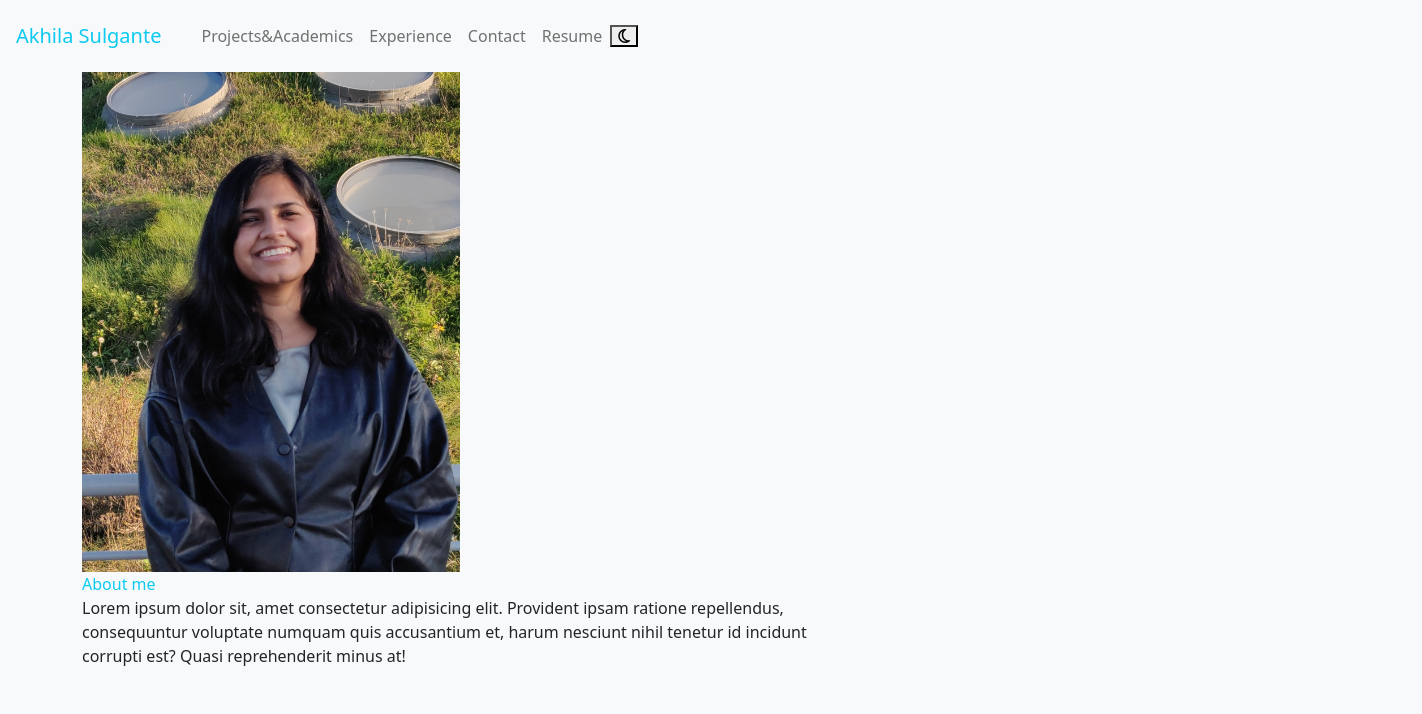
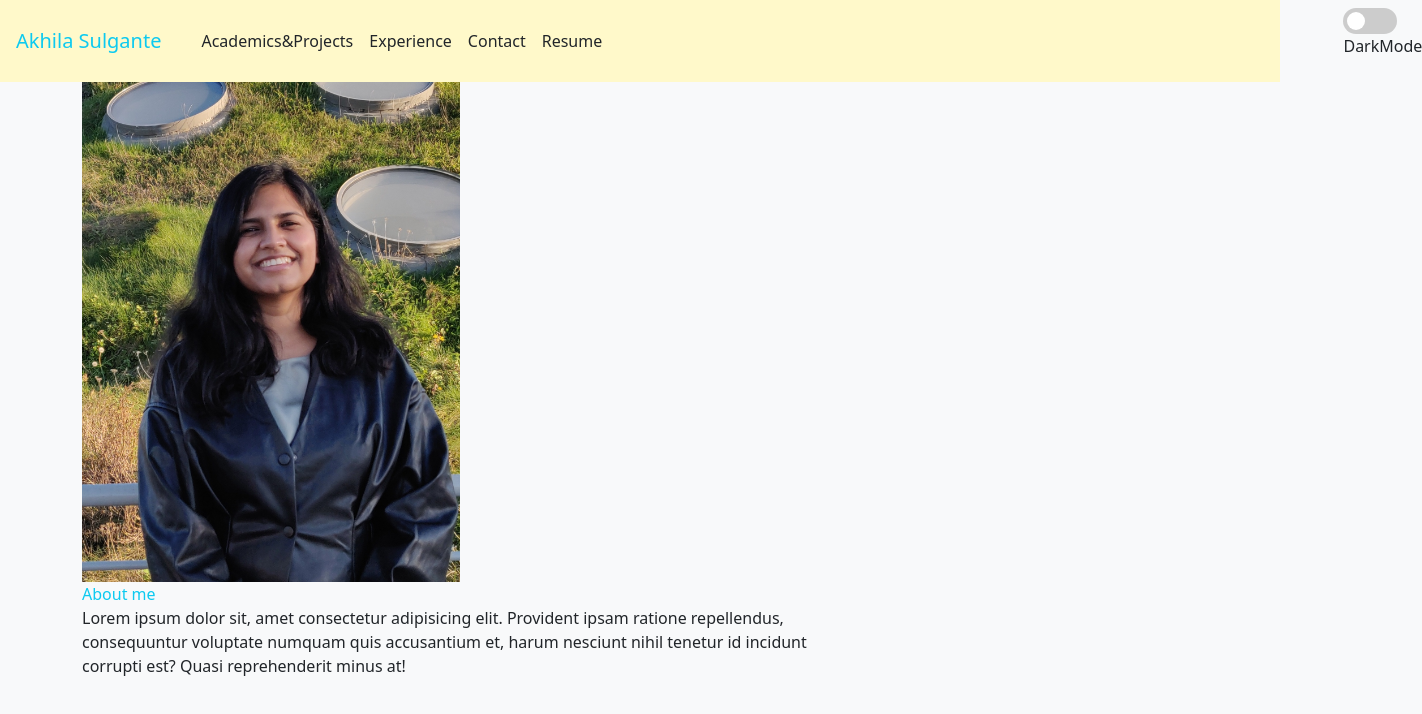
Before and after one commit to Akhilasulgante/portfolio, a website: page index.html in a window 1280 px wide. Shown: the whole page, 1422 px wide, since content can reach past the window. Drawn offline with nearby package versions, Linux system fonts and the light colour scheme.

Commit message:
theme change implementation

```diff
--- a/Style/experience.css
+++ b/Style/experience.css
@@ -17,3 +17,11 @@ img {
 .description {
   text-align: justify;
 }
+
+.navBarlight {
+  background-color: #93b5c6;
+}
+
+.navBardark {
+  background-color: blueviolet;
+}
--- a/Style/main.css
+++ b/Style/main.css
@@ -2,3 +2,87 @@
   max-width: 500px;
   max-height: 500px;
 }
+.rightContainer {
+  width: 20px;
+  justify-content: left;
+}
+
+.leftContainer {
+  width: 1150px;
+}
+
+.navBarlight {
+  background-color: #fff9ca;
+}
+
+.navBardark {
+  background-color: #182747;
+}
+
+.buttonbg {
+  border: none;
+  background-color: transparent;
+}
+
+/* The switch - the box around the slider */
+.switch {
+  position: relative;
+  display: inline-block;
+  width: 54px;
+  height: 26px;
+}
+
+/* Hide default HTML checkbox */
+.switch input {
+  opacity: 0;
+  width: 0;
+  height: 0;
+}
+
+/* The slider */
+.slider {
+  position: absolute;
+  cursor: pointer;
+  top: 0;
+  left: 0;
+  right: 0;
+  bottom: 0;
+  background-color: #ccc;
+  -webkit-transition: 0.4s;
+  transition: 0.4s;
+}
+
+.slider:before {
+  position: absolute;
+  content: "";
+  height: 18px;
+  width: 18px;
+  left: 4px;
+  bottom: 4px;
+  background-color: white;
+  -webkit-transition: 0.4s;
+  transition: 0.4s;
+}
+
+input:checked + .slider {
+  background-color: #2196f3;
+}
+
+input:focus + .slider {
+  box-shadow: 0 0 1px #2196f3;
+}
+
+input:checked + .slider:before {
+  -webkit-transform: translateX(26px);
+  -ms-transform: translateX(26px);
+  transform: translateX(26px);
+}
+
+/* Rounded sliders */
+.slider.round {
+  border-radius: 34px;
+}
+
+.slider.round:before {
+  border-radius: 50%;
+}
--- a/Style/projects.css
+++ b/Style/projects.css
@@ -8,3 +8,11 @@
   padding-left: 20rem;
   padding-bottom: 3rem;
 }
+
+.navBarlight {
+  background-color: #93b5c6;
+}
+
+.navBardark {
+  background-color: blueviolet;
+}
--- a/index.html
+++ b/index.html
@@ -29,10 +29,11 @@
     ></script>
   </head>
   <body class="bg-light">
+    <div class="navBarlight">
       <nav class="navbar navbar-expand-lg navbar-light sticky-top">
         <div class="navbar-brand">
-        <a class="nav-link text-info" aria-current="page" href="index.html"
-          >Akhila Sulgante</a
+          <a class="nav-link" aria-current="page" href="index.html"
+            ><div class="text-info">Akhila Sulgante</div></a
           >
         </div>
         <button
@@ -47,37 +48,49 @@
           <span class="navbar-toggler-icon"></span>
         </button>
         <div class="collapse navbar-collapse" id="navbarNav">
+          <div class="leftContainer">
             <ul class="navbar-nav">
               <li class="nav-item">
-            <a class="nav-link" href="projects.html">Projects&Academics</a>
+                <a class="nav-link" href="projects.html"
+                  ><div class="text-dark">Academics&Projects</div></a
+                >
               </li>
               <li class="nav-item">
-            <a class="nav-link" href="experience.html">Experience</a>
+                <a class="nav-link" href="experience.html">
+                  <div class="text-dark">Experience</div></a
+                >
               </li>
               <li class="nav-item">
-            <a class="nav-link" href="contact.html">Contact</a>
+                <a class="nav-link" href="contact.html"
+                  ><div class="text-dark">Contact</div></a
+                >
               </li>
               <li class="nav-item">
                 <a
                   class="nav-link"
                   href="https://raw.githubusercontent.com/Akhilasulgante/Akhilasulgante/main/AkhilaSulgante_Resume.pdf"
                   target="_blank"
-              >Resume</a
+                  ><div class="text-dark">Resume</div></a
                 >
               </li>
             </ul>
+          </div>
+          <div class="rightContainer">
+            <!-- <div class="toggle">
+              <button class="far fa-moon" onclick="updateMode()" />
+            </div> -->
+            <!-- Default checked -->
 
-        <div class="rightContainer">
-          <div class="toggle">
-            <button
-              id="dark-mode-btn"
-              class="far fa-moon"
-              onclick="updateMode()"
-            />
-          </div>
+            <label class="switch">
+              <input type="checkbox" class="sliding" onclick="updateMode()" />
+              <span class="slider round"></span>
+            </label>
+            <p class="text-dark">DarkMode</p>
           </div>
         </div>
       </nav>
+    </div>
+    <div>
       <div class="container">
         <div class="row">
           <div class="col-sm">
@@ -100,7 +113,7 @@
           </div>
         </div>
       </div>
-
+    </div>
     <script
       src="https://cdn.jsdelivr.net/npm/bootstrap@5.1.2/dist/js/bootstrap.bundle.min.js"
       integrity="sha384-kQtW33rZJAHjgefvhyyzcGF3C5TFyBQBA13V1RKPf4uH+bwyzQxZ6CmMZHmNBEfJ"
@@ -124,7 +137,13 @@
     </script>
     <script>
       window.addEventListener("load", () => {
-        switchMode(localStorage.getItem("mode") || "light");
+        let mode = localStorage.getItem("mode");
+        switchMode(mode || "light");
+        if (mode === "dark") {
+          document.getElementsByClassName("sliding")[0].checked = true;
+        } else {
+          document.getElementsByClassName("sliding")[0].checked = false;
+        }
       });
     </script>
     <script src="./script/darkMode.js"></script>
--- a/script/darkMode.js
+++ b/script/darkMode.js
@@ -1,23 +1,24 @@
 function switchMode(mode) {
-  let headingClasses, bgClasses, descClasses;
+  let headingClasses, bgClasses, descClasses, navBarClasses;
   console.log(mode);
   if (mode === "dark") {
     headingClasses = document.getElementsByClassName("text-info");
-    console.log(
-      headingClasses,
-      "d",
-      document.getElementsByClassName("text-info")
-    );
     updateClasses(headingClasses, "text-danger");
     bgClasses = document.getElementsByClassName("bg-light");
     updateClasses(bgClasses, "bg-dark");
+    descClasses = document.getElementsByClassName("text-dark");
+    updateClasses(descClasses, "text-light");
+    navBarClasses = document.getElementsByClassName("navBarlight");
+    updateClasses(navBarClasses, "navBardark");
   } else {
     headingClasses = document.getElementsByClassName("text-danger");
-    console.log(headingClasses);
-
     updateClasses(headingClasses, "text-info");
     bgClasses = document.getElementsByClassName("bg-dark");
     updateClasses(bgClasses, "bg-light");
+    descClasses = document.getElementsByClassName("text-light");
+    updateClasses(descClasses, "text-dark");
+    navBarClasses = document.getElementsByClassName("navBardark");
+    updateClasses(navBarClasses, "navBarlight");
   }
 }
 
```
Also changed, not shown: experience.html (+20 -7 lines), projects.html (+20 -7 lines). Lines whose indentation alone changed are shown as unchanged.
